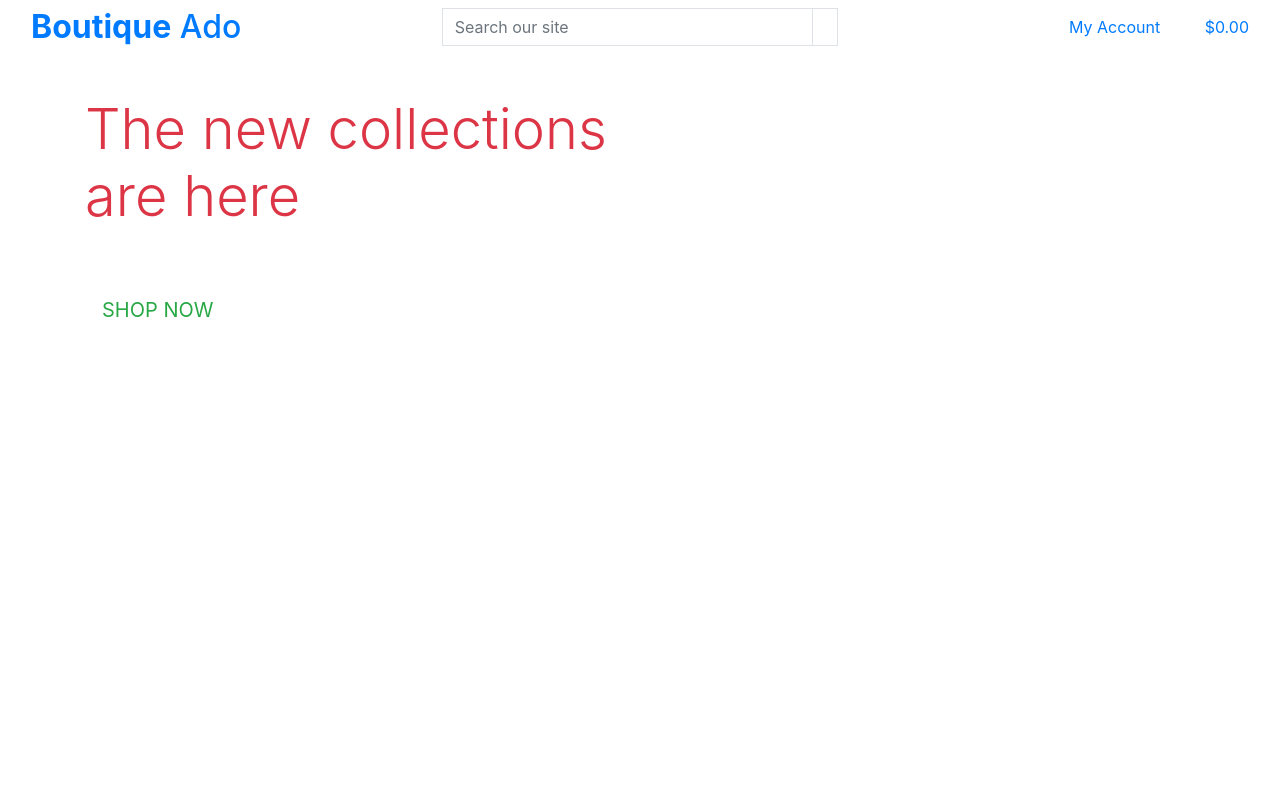
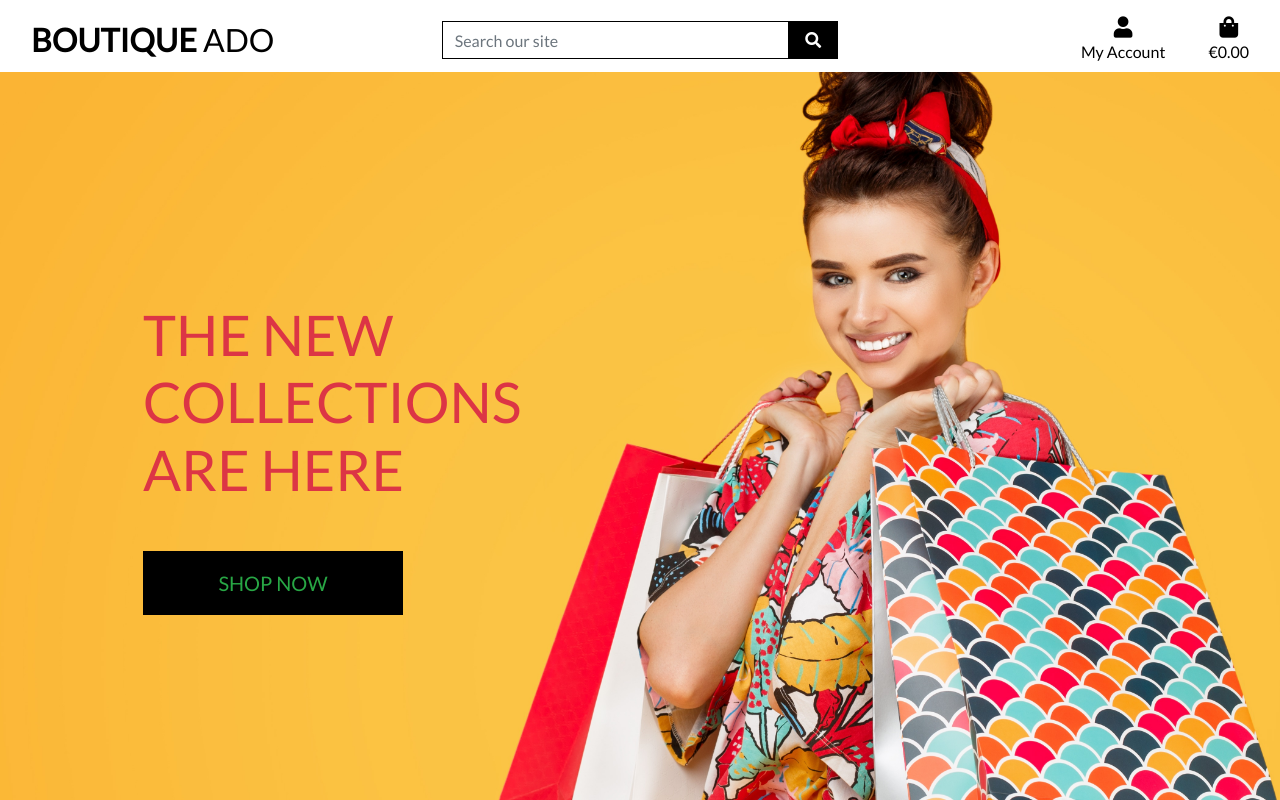
Before and after one commit to ian-IBCIRL/boot-ado, a Django app: page / in a window 1280 px wide. Run offline with Django 3.2, Linux system fonts and the light colour scheme; some libraries are stand-ins or nearby versions.

Commit message:
header and css, fixing fontawesome

```diff
--- a/boutique_ado/settings.py
+++ b/boutique_ado/settings.py
@@ -160,9 +160,11 @@ USE_TZ = True
 
 # Static files (CSS, JavaScript, Images)
 # https://docs.djangoproject.com/en/3.2/howto/static-files/
-
 STATIC_URL = '/static/'
 STATICFILES_DIRS = [os.path.join(BASE_DIR, 'static'),]  # noqa static location for favicon
+
+MEDIA_URL = '/media/'
+MEDIA_ROOT = os.path.join(BASE_DIR, 'media')
 
 # Default primary key field type
 # https://docs.djangoproject.com/en/3.2/ref/settings/#default-auto-field
--- a/boutique_ado/urls.py
+++ b/boutique_ado/urls.py
@@ -15,9 +15,11 @@ Including another URLconf
 """
 from django.contrib import admin
 from django.urls import path, include
+from django.conf import settings
+from django.conf.urls.static import static
 
 urlpatterns = [
     path('admin/', admin.site.urls),
     path('accounts/', include('allauth.urls')),
     path('', include('home.urls')),
-]
+] + static(settings.MEDIA_URL, document_root=settings.MEDIA_ROOT)
--- a/home/templates/home/index.html
+++ b/home/templates/home/index.html
@@ -11,7 +11,6 @@
 
 {% block content %}
     <div class="container h-100">
-        <div class="row h-100"><br><br><br><br></div>
         <div class="row h-100">
             <div class="col-7 col-md-6 my-auto">
                 <h1 class="display-4 logo-font text-danger">
--- /dev/null
+++ b/static/css/base.css
@@ -0,0 +1,81 @@
+html {
+    height: 100%;
+}
+
+body {
+    background: url('/media/homepage_background_cropped.jpg') no-repeat center center fixed;
+    background-size: cover;
+    height: calc(100vh - 164px);
+    color: #555;
+    font-family: 'Lato';
+}
+
+/* from Bulma */
+.icon {
+    align-items: center;
+    display: inline-flex;
+    justify-content: center;
+    height: 1.5rem;
+    width: 1.5rem;
+}
+
+.logo-font {
+    text-transform: uppercase;
+}
+
+.main-logo-link {
+    width: fit-content;
+}
+
+.shop-now-button {
+    background: black;
+    color: white;
+    min-width: 260px;
+}
+
+.btn-black {
+    background: black;
+    color: white;
+}
+
+.shop-now-button:hover,
+.shop-now-button:active,
+.shop-now-button:focus,
+.btn-black:hover,
+.btn-black:active,
+.btn-black:focus {
+    background: #222;
+    color: white;
+}
+
+.text-black {
+    color: #000 !important;
+}
+
+.border-black {
+    border: 1px solid black !important;
+}
+
+/* -------------------------------- Media Queries */
+
+/* Slightly larger container on xl screens */
+@media (min-width: 1200px) {
+  .container {
+    max-width: 80%;
+  }
+}
+
+/* fixed top navbar only on medium and up */
+@media (min-width: 992px) {
+    .fixed-top-desktop-only {
+        position: fixed;
+        top: 0;
+        right: 0;
+        left: 0;
+        z-index: 1030;
+    }
+
+    .header-container {
+        padding-top: 164px;
+    }
+}
--- a/templates/base.html
+++ b/templates/base.html
@@ -12,13 +12,23 @@
     {% endblock %}
 
     {% block extra_meta %}
+    <!-- Set up meta data for SOA lighthouse scoring -->
+    <meta name="author" content="IBCIRL.com">
+    <meta name="description" content="PP5, Killorglin, Kerry, Ireland">
+    <meta name="keywords" content="shopping, Killorglin, Kerry, Ireland">
+
+    <!-- added CSP for responsiveness testing sites rather than chrome addin workaround -->
+    <meta http-equiv="Content-Security-Policy" content="frame-src 'self' ui.dev techsini.com browserstack.com;">
+
     {% endblock %}
 
     {% block corecss %}
     <link rel="stylesheet" href="https://stackpath.bootstrapcdn.com/bootstrap/4.4.1/css/bootstrap.min.css"
         integrity="sha384-Vkoo8x4CGsO3+Hhxv8T/Q5PaXtkKtu6ug5TOeNV6gBiFeWPGFN9MuhOf23Q9Ifjh" crossorigin="anonymous">
     <link rel="shortcut icon" type="image/png" href="{% static 'favicon.ico' %}" />
-
+    <link rel="stylesheet" href="https://fonts.googleapis.com/css?family=Lato&display=swap">
+    <link rel="stylesheet" href="https://cdnjs.cloudflare.com/ajax/libs/font-awesome/5.15.3/css/all.min.css">
+    <link rel="stylesheet" href="{% static 'css/base.css' %}">
     {% endblock %}
 
     {% block extra_css %}
@@ -44,7 +54,7 @@
 
 <body>
     <header class="container-fluid fixed-top">
-        <div class="row">
+        <div id="topnav" class="row bg-white pt-lg-2 d-none d-lg-flex">
             <div class="col-12 col-lg-4 my-auto py-1 py-lg-0 text-center text-lg-left">
                 <a href="{% url 'home' %}" class="nav-link main-logo-link">
                     <h2 class="logo-font text-black my-0"><strong>Boutique</strong> Ado</h2>
@@ -53,7 +63,8 @@
             <div class="col-12 col-lg-4 my-auto py-1 py-lg-0">
                 <form method="GET" action="">
                     <div class="input-group w-100">
-                        <input class="form-control border border-black rounded-0" type="text" name="q" placeholder="Search our site">
+                        <input class="form-control border border-black rounded-0" type="text" name="q"
+                            placeholder="Search our site">
                         <div class="input-group-append">
                             <button class="form-control btn btn-black border border-black rounded-0" type="submit">
                                 <span class="icon">
@@ -67,7 +78,8 @@
             <div class="col-12 col-lg-4 my-auto py-1 py-lg-0">
                 <ul class="list-inline list-unstyled text-center text-lg-right my-0">
                     <li class="list-inline-item dropdown">
-                        <a class="text-black nav-link" href="#" id="user-options" data-toggle="dropdown" aria-haspopup="true" aria-expanded="false">
+                        <a class="text-black nav-link" href="#" id="user-options" data-toggle="dropdown"
+                            aria-haspopup="true" aria-expanded="false">
                             <div class="text-center">
                                 <div><i class="fas fa-user fa-lg"></i></div>
                                 <p class="my-0">My Account</p>
@@ -87,14 +99,15 @@
                         </div>
                     </li>
                     <li class="list-inline-item">
-                        <a class="{% if grand_total %}text-info font-weight-bold{% else %}text-black{% endif %} nav-link" href="">
+                        <a class="{% if grand_total %}text-info font-weight-bold{% else %}text-black{% endif %} nav-link"
+                            href="">
                             <div class="text-center">
                                 <div><i class="fas fa-shopping-bag fa-lg"></i></div>
                                 <p class="my-0">
                                     {% if grand_total %}
                                     ${{ grand_total|floatformat:2 }}
                                     {% else %}
-                                        $0.00
+                                    €0.00
                                     {% endif %}
                                 </p>
                             </div>
```
Also changed, not shown: README.md, media/homepage_background_cropped.jpg (added). Lines whose indentation alone changed are shown as unchanged.
